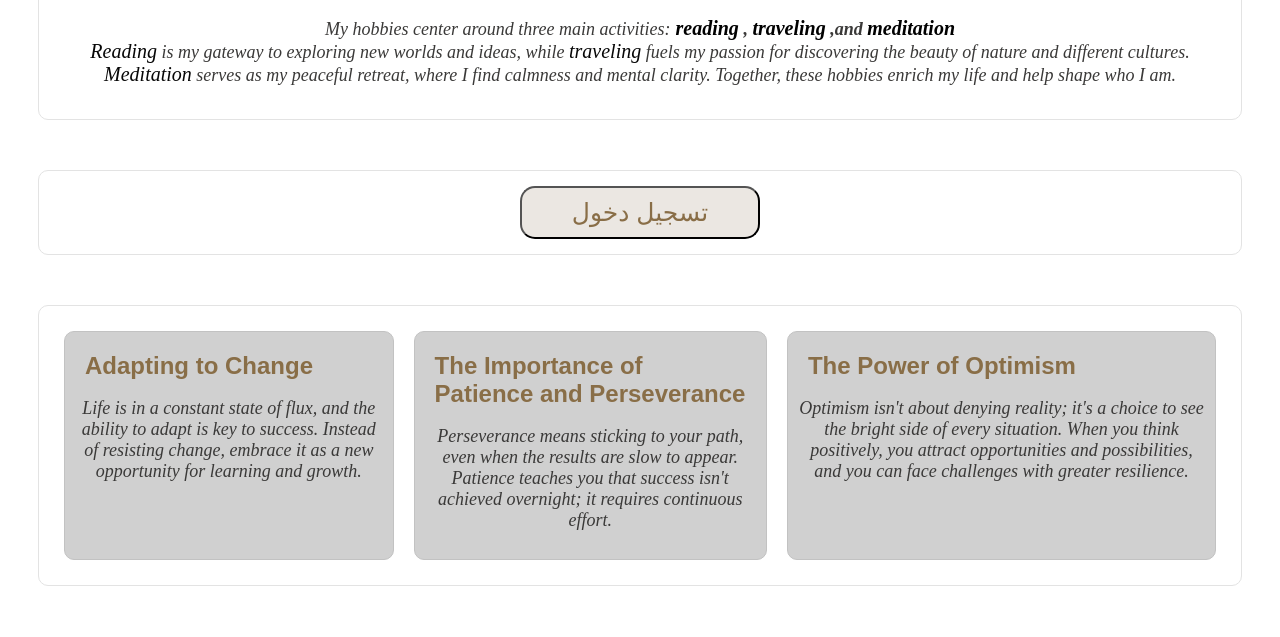
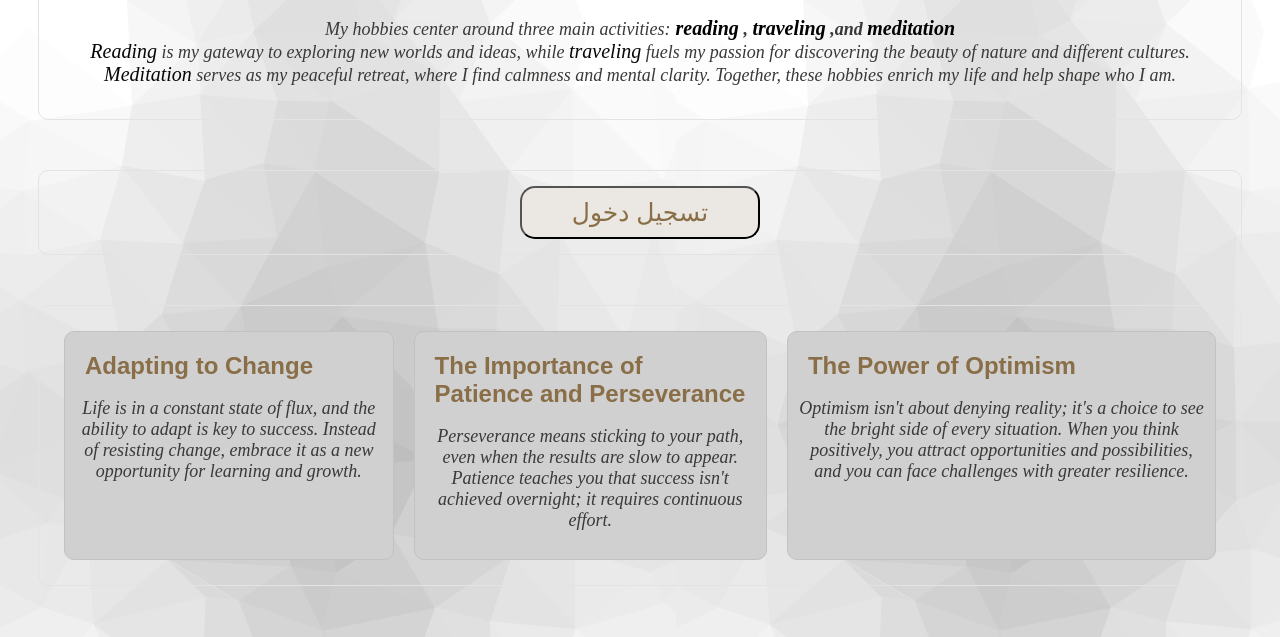
Before and after one commit to SamaaHassan/Nti, a plain HTML site: page index.html in a window 1280 px wide. Shown: the part 163-800 px from the top of the page. Drawn offline with Linux system fonts and the light colour scheme; the site is published under a folder, as on GitHub Pages, so addresses that start at the root find nothing.

Commit message:
edit imge url

```diff
--- a/style.css
+++ b/style.css
@@ -1,6 +1,6 @@
 
 body{
-    background-image: url(/images/coolbackgrounds-fractalize-bleach.png);
+    background-image: url(./images/coolbackgrounds-fractalize-bleach.png);
 
 }
 /* styles for section 1 */
```
